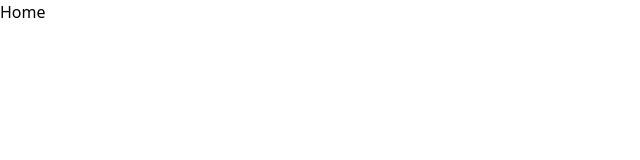
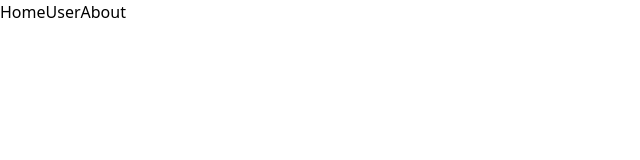
Before and after one commit to Vishwajeet-Londhe/react-advance, a React (Vite) app: page / in a window 1280 px wide. Shown: the top 160 px of the page, without its empty margins (0-640 px from the left). Built offline with nearby package versions, Linux system fonts and the light colour scheme.

Commit message:
link tag

```diff
--- a/src/App.jsx
+++ b/src/App.jsx
@@ -1,10 +1,13 @@
 import React from 'react'
+import { Link } from 'react-router-dom'
 
 function App() {
   return (
     <div>
       <nav>
-        <a href="/home">Home</a>
+      <Link to="/home">Home</Link>
+      <Link to="/user">User</Link>
+      <Link to="/about">About</Link>
       </nav>
     </div>
   )
```
